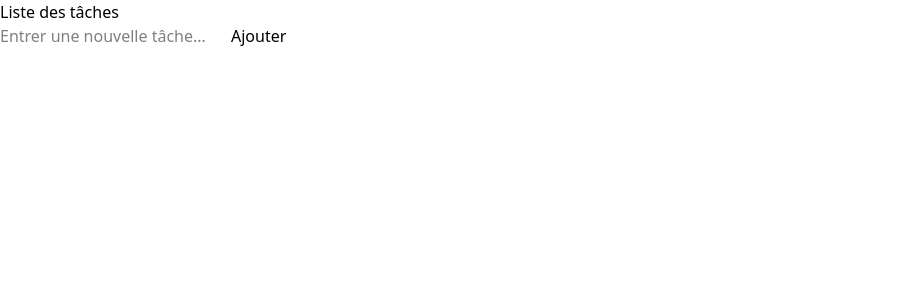
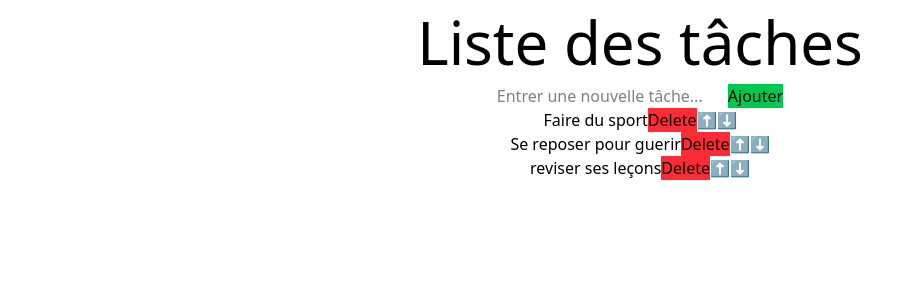
Before and after one commit to F4anklin-bot/ToDo, a React (Vite) app: page / in a window 1280 px wide. Shown: the top 300 px of the page, without its empty margins (0-922 px from the left). Built offline with nearby package versions, Linux system fonts and the light colour scheme.

Commit message:
ameliorations majeures

```diff
--- a/components/TodoList.jsx
+++ b/components/TodoList.jsx
@@ -2,7 +2,7 @@ import React, {useState} from "react"
 
 export default function TodoList(){
 
-const [tasks, setTasks] = useState([])
+const [tasks, setTasks] = useState(["Faire du sport", "Se reposer pour guerir", "reviser ses leçons"])
 const  [newTasks, setNewTasks] = useState("")
 
 function handleInputChange(event){
@@ -23,28 +23,29 @@ function moveTaskDown(index){
 }
 
     return(
-        <div className="">
-            <h1>Liste des tâches</h1>
-            <div>
+        <div className="text-center">
+            <h1 className="text-6xl text-bold my-3">Liste des tâches</h1>
+            <div >
                 <input
                 type="text"
+                className=""
                 value={newTasks}
                 onChange={handleInputChange}
                 placeholder="Entrer une nouvelle tâche..."
                 />
 
                 <button
-                className=""
+                className="bg-green-500 hover:bg-green-400"
                 onClick={addTask}>
                     Ajouter
                 </button>
             </div>
 
-        <ol>
+        <ol className="list-decimal">
             {tasks.map((task, index) =>
             <li key={index}>
                 <span className="">{task}</span>
-                <button className=""
+                <button className="bg-red-500 hover:bg-red-600"
                     onClick={() => deleteTask(index)}
                     >Delete</button>
 
```
